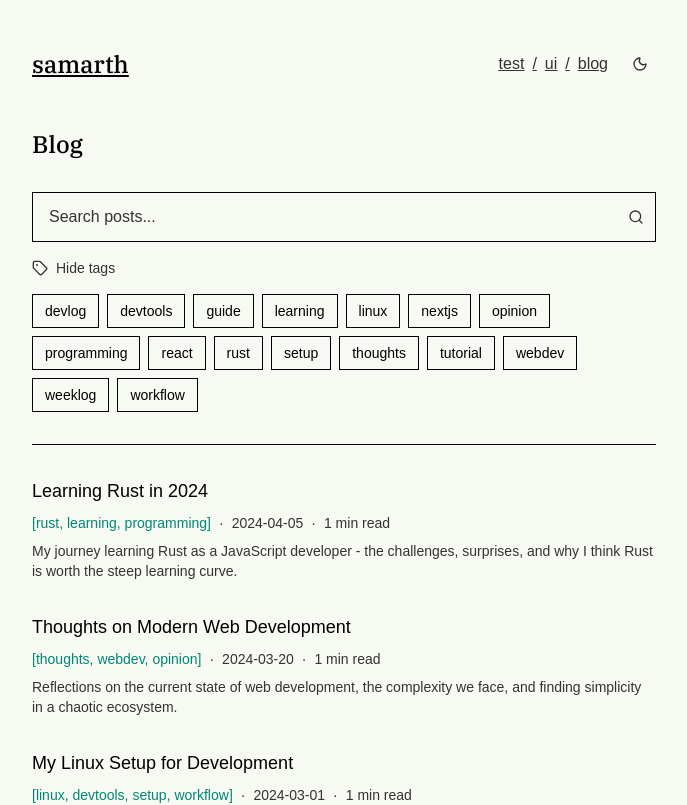
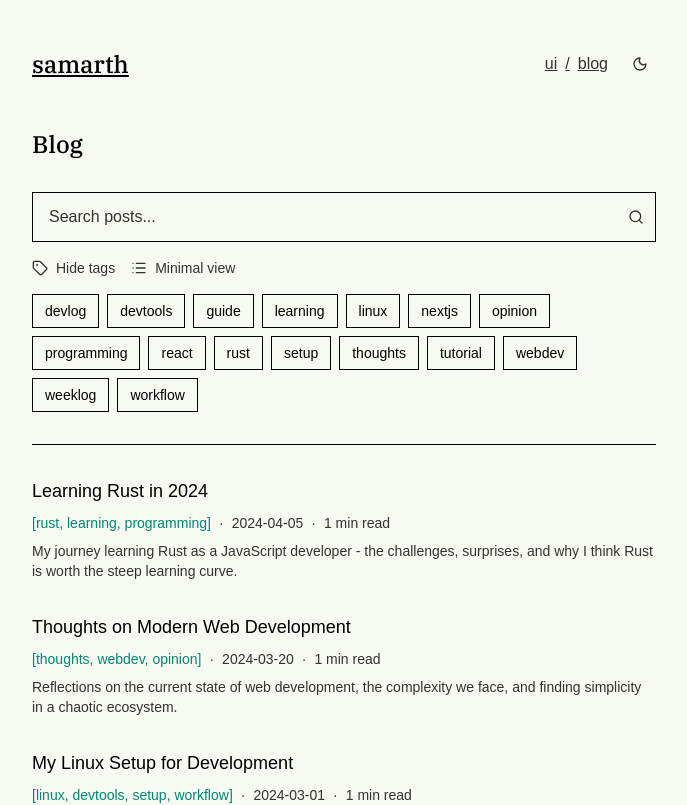
Before and after one commit to samarth-na/blog, a Next.js app: page /blog in a window 1280 px wide. Shown: the top 805 px of the page, without its empty margins (296-983 px from the left). Built offline with nearby package versions, Linux system fonts and the light colour scheme; a web font is replaced by a local one.

Commit message:
fixed buttons in /blogs

```diff
--- a/app/globals.css
+++ b/app/globals.css
@@ -226,7 +226,7 @@
     }
     /* All h1 except MDX h1 - IBM Plex Serif */
     h1:not(.mdx-h1) {
-        font-family: 'IBM Plex Serif', serif;
+        font-family: "IBM Plex Serif", serif;
     }
 }
 
@@ -298,7 +298,7 @@
 
 /* Code blocks - matching BlogCodeBlock component */
 .mdx-pre {
-    @apply p-4 dark:bg-zinc-800 bg-white rounded-sm text-xs overflow-x-auto border border-border mb-4 dark:border-none;
+    @apply p-4 dark:bg-zinc-800 bg-white rounded-[2.5px] text-xs overflow-x-auto border border-border mb-4 dark:border-none;
 }
 
 .mdx-pre code {
--- a/components/blog/BlogList.tsx
+++ b/components/blog/BlogList.tsx
@@ -2,7 +2,7 @@
 
 import { useState, useMemo } from "react";
 import Link from "next/link";
-import { Search, Tag } from "lucide-react";
+import { Search, Tag, List } from "lucide-react";
 import type { BlogPostMeta } from "@/lib/blog";
 
 type BlogListProps = {
@@ -13,6 +13,7 @@ export function BlogList({ posts }: BlogListProps) {
   const [searchQuery, setSearchQuery] = useState("");
   const [selectedTags, setSelectedTags] = useState<string[]>([]);
   const [showTags, setShowTags] = useState(true);
+  const [viewMode, setViewMode] = useState<"full" | "minimal">("full");
 
   // Get all unique tags from posts
   const allTags = useMemo(() => {
@@ -63,6 +64,8 @@ export function BlogList({ posts }: BlogListProps) {
           </div>
         </div>
 
+        {/* Controls Row */}
+        <div className="flex items-center gap-4">
           {/* Tags Toggle */}
           <button
             onClick={() => setShowTags(!showTags)}
@@ -71,6 +74,18 @@ export function BlogList({ posts }: BlogListProps) {
             <Tag className="w-4 h-4" />
             <span>{showTags ? "Hide tags" : "Show tags"}</span>
           </button>
+
+          {/* View Mode Toggle */}
+          <button
+            onClick={() =>
+              setViewMode(viewMode === "full" ? "minimal" : "full")
+            }
+            className="flex items-center gap-2 text-sm text-muted-foreground hover:text-foreground transition-colors"
+          >
+            <List className="w-4 h-4" />
+            <span>{viewMode === "full" ? "Minimal view" : "Full view"}</span>
+          </button>
+        </div>
 
         {/* Tags Filter */}
         {showTags && (
@@ -93,17 +108,20 @@ export function BlogList({ posts }: BlogListProps) {
       </div>
 
       {/* Posts List */}
-      <div className="space-y-8 border-t border-border pt-8">
+      <div
+        className={`border-t border-border pt-8 ${viewMode === "full" ? "space-y-8" : "space-y-2"}`}
+      >
         {filteredPosts.length === 0 ? (
           <p className="text-muted-foreground text-center py-8">
             No posts found matching your criteria.
           </p>
-        ) : (
+        ) : viewMode === "full" ? (
+          // Full View - Title, tags, date, read time, description
           filteredPosts.map((post) => (
             <article key={post.slug} className="group">
               <Link href={`/blog/${post.slug}`} className="block space-y-2">
                 {/* Title */}
-                <h2 className="text-lg font-medium group-hover:text-primary transition-colors ">
+                <h2 className="text-lg font-medium group-hover:text-primary transition-colors">
                   {post.title}
                 </h2>
 
@@ -131,6 +149,22 @@ export function BlogList({ posts }: BlogListProps) {
               </Link>
             </article>
           ))
+        ) : (
+          // Minimal View - Title on left, date on right
+          filteredPosts.map((post) => (
+            <article key={post.slug} className="group">
+              <Link href={`/blog/${post.slug}`} className="block">
+                <div className="flex items-baseline justify-between">
+                  <h2 className="text-sm font-medium group-hover:text-primary transition-colors">
+                    {post.title}
+                  </h2>
+                  <span className="text-xs text-muted-foreground">
+                    {post.date}
+                  </span>
+                </div>
+              </Link>
+            </article>
+          ))
         )}
       </div>
     </div>
--- a/components/layout/Header.tsx
+++ b/components/layout/Header.tsx
@@ -7,7 +7,6 @@ interface HeaderProps {
 }
 
 const NAV_ITEMS = [
-  { label: "test", href: "/test" },
   { label: "ui", href: "/ui" },
   { label: "blog", href: "/blog" },
 ];
```
Also changed, not shown: content/blog/hello-world.mdx (+3 -3 lines). Lines whose indentation alone changed are shown as unchanged.
